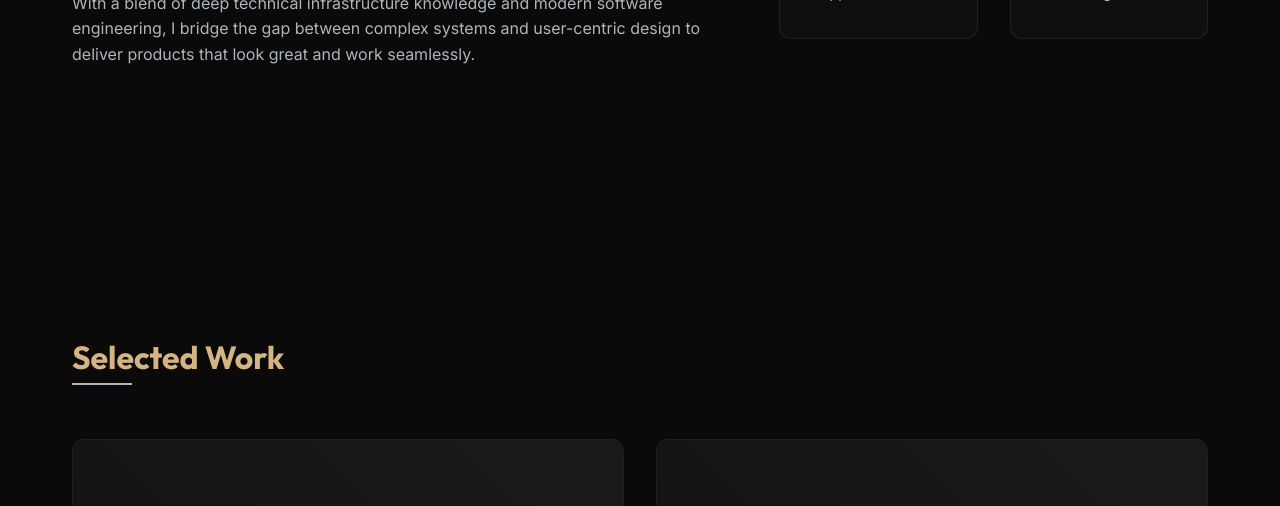
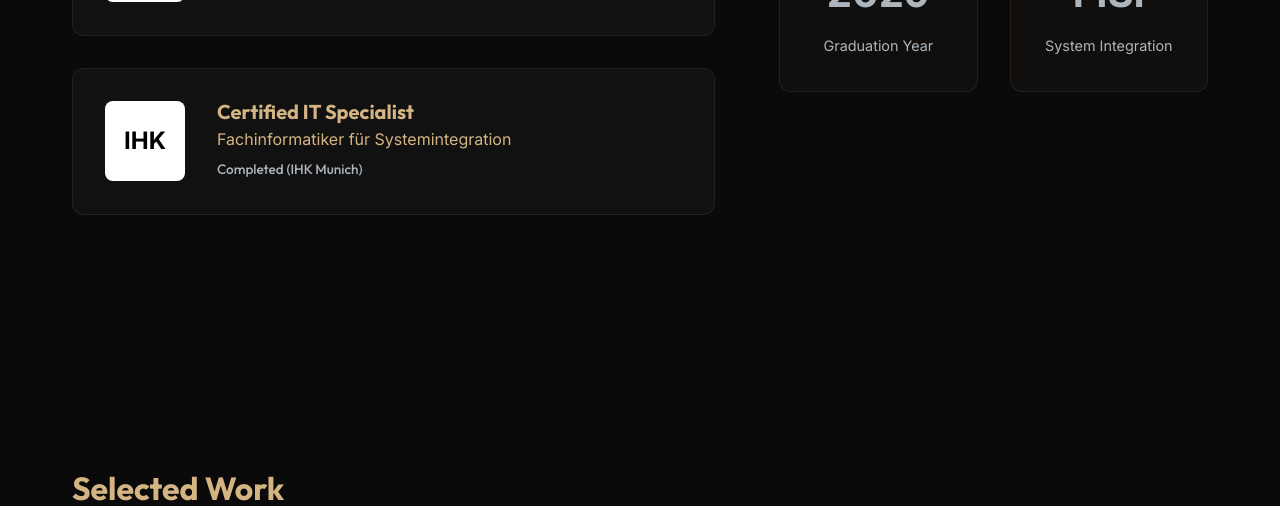
Before and after one commit to Johanneshaug/personal-portfolio, a website: page index.html in a window 1280 px wide. Shown: the part 1222-1728 px from the top of the page. Drawn offline with Linux system fonts and the light colour scheme.

Commit message:
Add HM logo and improve education cards layout

```diff
--- a/index.html
+++ b/index.html
@@ -52,29 +52,48 @@
 
         <section id="about" class="about section">
             <div class="container">
-                <h2 class="section-title">About Me</h2>
+                <h2 class="section-title">Career & Education</h2>
                 <div class="about-content">
                     <div class="about-text">
-                        <p>I am a passionate developer and IT specialist based in Munich, focusing on building
-                            accessible, pixel-perfect, and performant digital experiences.</p>
+                        <p>I am a passionate developer and IT specialist based in Munich, bridging the gap between
+                            infrastructure and software engineering.</p>
 
-                        <p>Currently, I am studying <strong>Business Informatics (Information Technology)</strong> at
-                            the <strong>Munich University of Applied Sciences (HM)</strong>. This builds upon my solid
-                            foundation as a <strong>Certified IT Specialist for System Integration (Fachinformatiker für
-                                Systemintegration)</strong>.</p>
+                        <div class="education-cards">
+                            <!-- HM München Card -->
+                            <div class="edu-card">
+                                <div class="edu-logo-wrapper">
+                                    <img src="https://upload.wikimedia.org/wikipedia/commons/e/e6/Hochschule_Muenchen_Logo.svg"
+                                        alt="HM Logo" class="edu-logo">
+                                </div>
+                                <div class="edu-info">
+                                    <h3>Hochschule München (HM)</h3>
+                                    <p>B.Sc. Business Informatics – Information Technology</p>
+                                    <span class="edu-date">2024 — 2029 (Expected)</span>
+                                </div>
+                            </div>
 
-                        <p>With a blend of deep technical infrastructure knowledge and modern software engineering, I
-                            bridge the gap between complex systems and user-centric design to deliver products that look
-                            great and work seamlessly.</p>
+                            <!-- FISI Card -->
+                            <div class="edu-card">
+                                <div class="edu-logo-wrapper">
+                                    <div class="stat-number" style="font-size: 1.5rem; margin: 0; color: #000;">IHK
+                                    </div>
+                                </div>
+                                <div class="edu-info">
+                                    <h3>Certified IT Specialist</h3>
+                                    <p>Fachinformatiker für Systemintegration</p>
+                                    <span class="edu-date">Completed (IHK Munich)</span>
+                                </div>
+                            </div>
+                        </div>
                     </div>
                     <div class="about-stats">
                         <div class="stat-item">
-                            <span class="stat-number">HM</span>
-                            <span class="stat-label">University of Applied Sciences</span>
+                            <span class="stat-number">2029</span>
+                            <span class="stat-label">Graduation Year</span>
                         </div>
                         <div class="stat-item">
-                            <span class="stat-number">IHK</span>
-                            <span class="stat-label">System Integration Degree</span>
+                            <span class="stat-number">FISI</span>
+                            <span class="stat-label">System Integration</span>
                         </div>
                     </div>
                 </div>
--- a/style.css
+++ b/style.css
@@ -287,6 +287,75 @@ ul {
     color: var(--text-secondary);
 }
 
+/* Education Cards */
+.education-cards {
+    display: flex;
+    flex-direction: column;
+    gap: var(--spacing-md);
+    margin-top: var(--spacing-md);
+}
+
+.edu-card {
+    background: rgba(255, 255, 255, 0.03);
+    border: 1px solid rgba(212, 180, 131, 0.1);
+    border-radius: var(--border-radius);
+    padding: var(--spacing-md);
+    display: flex;
+    align-items: center;
+    gap: var(--spacing-md);
+    transition: var(--transition);
+}
+
+.edu-card:hover {
+    background: rgba(212, 180, 131, 0.05);
+    border-color: var(--tan-accent);
+    transform: translateX(10px);
+}
+
+.edu-logo-wrapper {
+    flex-shrink: 0;
+    width: 80px;
+    height: 80px;
+    background: white;
+    border-radius: 8px;
+    display: flex;
+    align-items: center;
+    justify-content: center;
+    padding: 10px;
+}
+
+.edu-logo {
+    max-width: 100%;
+    max-height: 100%;
+}
+
+.edu-info h3 {
+    font-size: 1.25rem;
+    margin-bottom: 4px;
+    color: var(--tan-accent);
+}
+
+.edu-info p {
+    margin-bottom: 4px !important;
+    font-size: 1rem;
+    color: var(--text-primary) !important;
+}
+
+.edu-date {
+    font-family: var(--font-heading);
+    font-size: 0.85rem;
+    color: var(--text-secondary);
+    font-weight: 500;
+}
+
+@media (max-width: 768px) {
+    .edu-card {
+        flex-direction: column;
+        align-items: flex-start;
+        text-align: left;
+    }
+}
+
 /* Projects Section */
 .project-grid {
     display: grid;
```
Also changed, not shown: HM_Logo.jpg (added).
